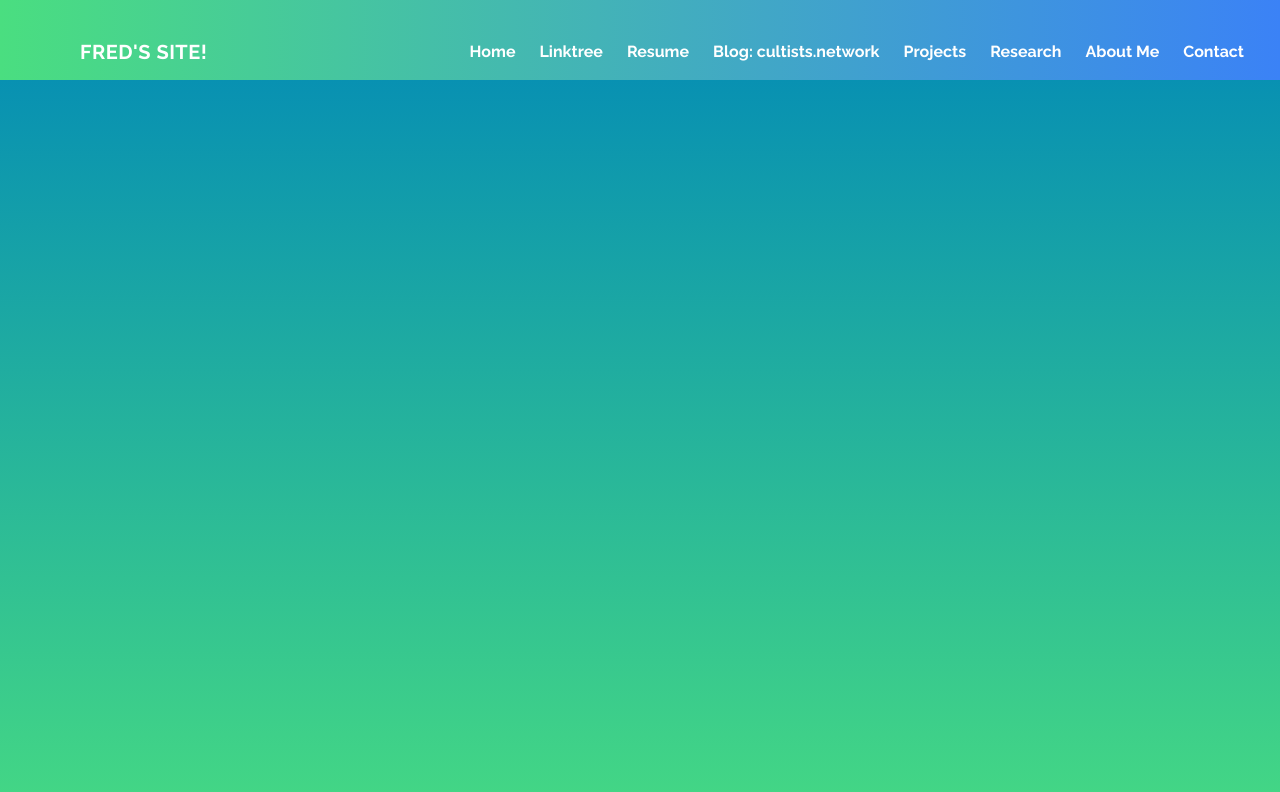
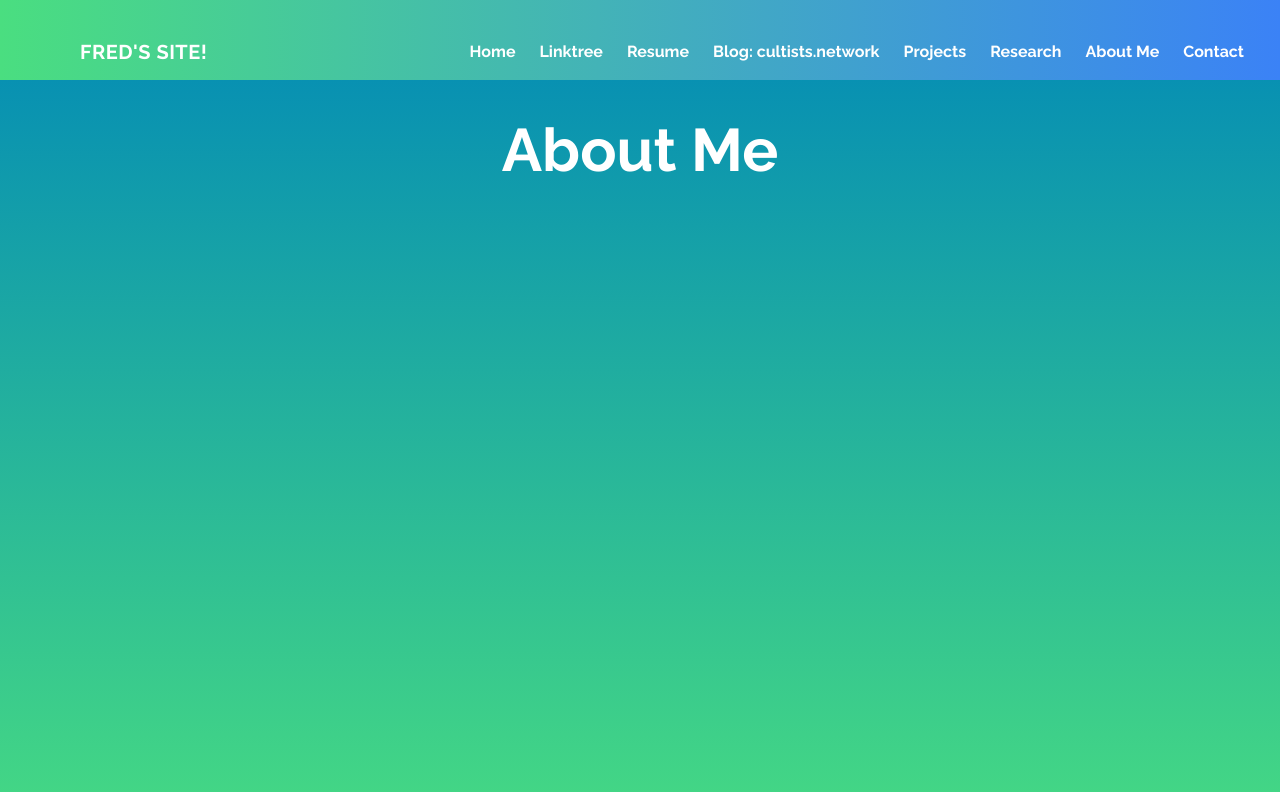
Before and after one commit to Fredswqa190/Fredswqa190.github.io, a Next.js app: page /about in a window 1280 px wide. Shown: the top 792 px of the page. Built offline with nearby package versions, Linux system fonts and the light colour scheme.

Commit message:
fixing nextjs vulnerability

```diff
--- a/next.config.js
+++ b/next.config.js
@@ -14,4 +14,8 @@ const nextConfig = {
       ]
     },*/
 
-   module.exports = nextConfig
+    module.exports = {
+      images: {
+          unoptimized: true
+      }
+  }
--- a/src/app/about/page.tsx
+++ b/src/app/about/page.tsx
@@ -3,7 +3,12 @@ import React from 'react'
 export default function About() {
   return (
     <main className="relative h-screen bg-gradient-to-b from-cyan-600 to-green-400 container py-10 px-10 mx-0 min-w-full flex flex-col items-center">
+    <h1 className="text-6xl font-bold text-white text-center">
+        About Me
+    </h1>
+    <p>
 
+    </p>
     </main>
   )
 }
```
Also changed, not shown: package.json (+9 -3 lines), 1 other file (tests, documents, lock files or other folders).
